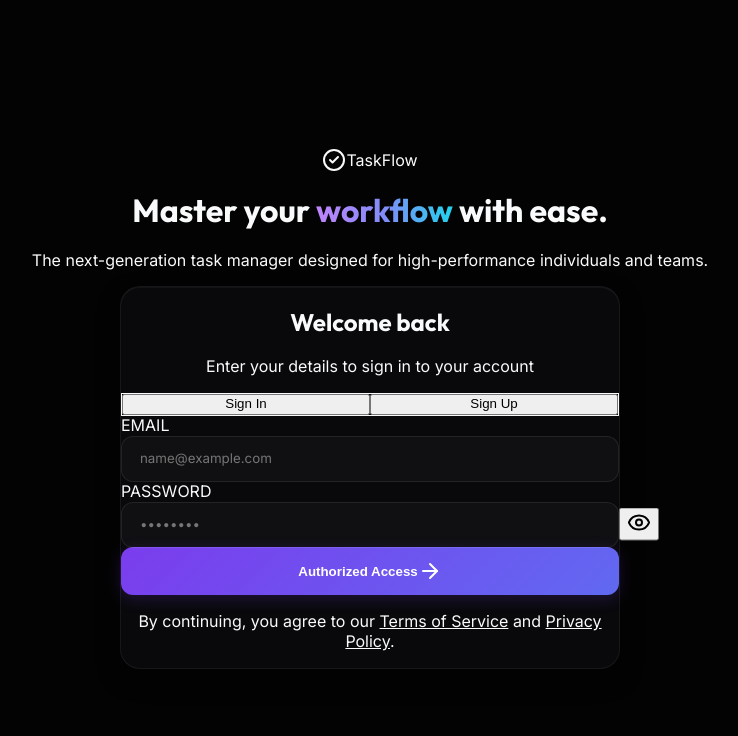
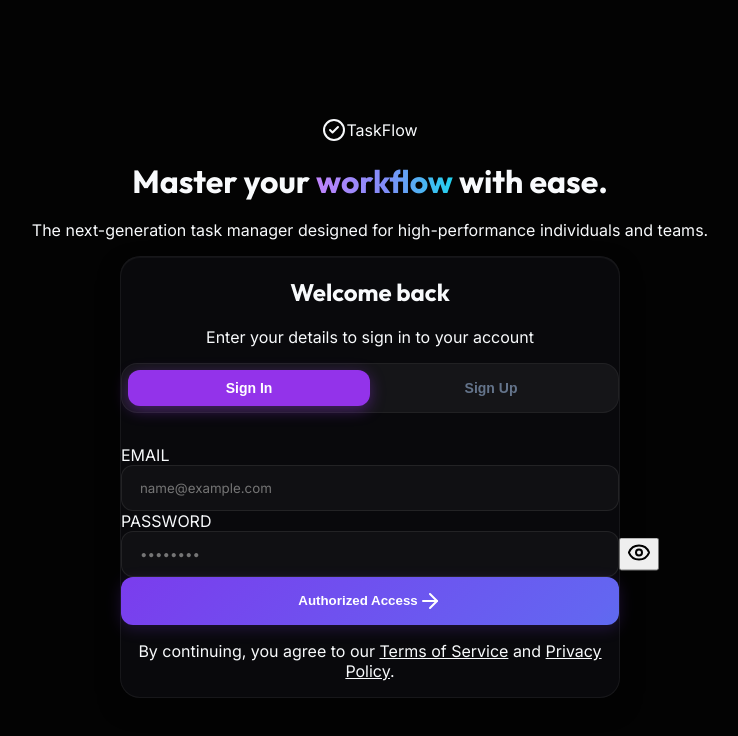
Before and after one commit to ThisangaD/task_manager, a Next.js app in the folder frontend/: page /auth in a window 1280 px wide. Shown: the top 736 px of the page, without its empty margins (270-1008 px from the left). Built offline with nearby package versions, Linux system fonts and the light colour scheme.

Commit message:
fix(ui): use inline styles on tabs to guarantee purple color change on selection

```diff
--- a/frontend/src/app/auth/page.tsx
+++ b/frontend/src/app/auth/page.tsx
@@ -103,16 +103,24 @@ export default function AuthPage() {
             </div>
 
             {/* Tab Selection */}
-            <div className="flex bg-white/5 rounded-2xl p-1.5 mb-8 border border-white/5">
+            <div style={{ display: 'flex', background: 'rgba(255,255,255,0.05)', borderRadius: '16px', padding: '6px', marginBottom: '32px', border: '1px solid rgba(255,255,255,0.05)' }}>
               {(['login', 'register'] as const).map((m) => (
                 <button
                   key={m}
                   onClick={() => setMode(m)}
-                  className={`flex-1 py-2.5 rounded-xl text-sm font-bold transition-all duration-200 ${
-                    mode === m
-                      ? 'bg-purple-600 text-white shadow-lg shadow-purple-600/40'
-                      : 'text-slate-500 hover:text-slate-300'
-                  }`}
+                  style={{
+                    flex: 1,
+                    padding: '10px',
+                    borderRadius: '12px',
+                    fontSize: '14px',
+                    fontWeight: 700,
+                    border: 'none',
+                    cursor: 'pointer',
+                    transition: 'all 0.2s ease',
+                    background: mode === m ? '#9333ea' : 'transparent',
+                    color: mode === m ? '#ffffff' : '#64748b',
+                    boxShadow: mode === m ? '0 4px 15px rgba(147, 51, 234, 0.4)' : 'none',
+                  }}
                 >
                   {m === 'login' ? 'Sign In' : 'Sign Up'}
                 </button>
```
